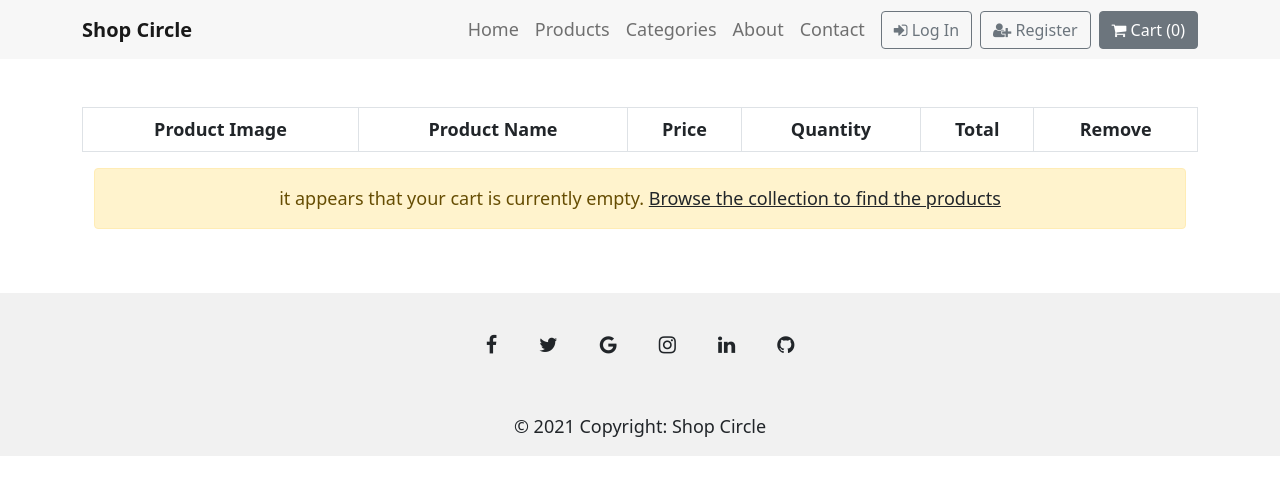
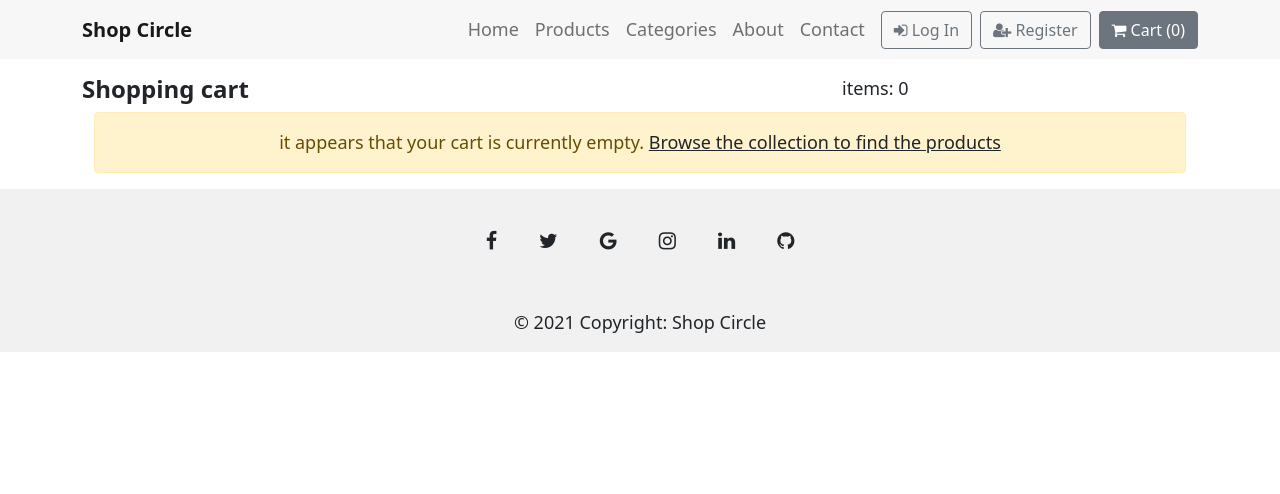
Before and after one commit to zhirtaha/react-Ecommerce, a React (Create React App) app: page /cart in a window 1280 px wide. Shown: the top 494 px of the page. Built offline with nearby package versions, Linux system fonts and the light colour scheme.

Commit message:
changed cart page

```diff
--- a/src/components/Cart.jsx
+++ b/src/components/Cart.jsx
@@ -1,5 +1,5 @@
 import React from "react";
-import { Button, Container, Alert,Table } from "react-bootstrap";
+import { Button, Container, Alert, Row, Col } from "react-bootstrap";
 import { useSelector, useDispatch } from "react-redux";
 import { Link } from "react-router-dom";
 import { RemoveFromCart } from "../features/CartSlice";
@@ -25,76 +25,72 @@ function Cart() {
   };
 
   return (
-    <div>
-      <Container className="my-4 py-4">
-        <div>
-          <Table bordered responsive>
-            <thead>
-              <tr>
-                <th className="text-center">Product Image</th>
-                <th className="text-center">Product Name</th>
-                <th className="text-center">Price</th>
-                <th className="text-center">Quantity</th>
-                <th className="text-center">Total</th>
-                <th className="text-center">Remove</th>
-              </tr>
-            </thead>
-            <tbody>
+    <>
+      <Container>
+        <Row>
+        <Col md={8}>
+          <h4 className="mt-3 fw-bold">Shopping cart</h4>
+        </Col>
+        <Col>
+          <div className="text-right  mt-3">items: {cart.length}</div>
+        </Col>
+        </Row>
         {cart.map((item, index) => {
           return (
-                  <tr key={index}>
-                    <td className="text-center">
+            <Row key={index}>
+              <Row className="border-top border-bottom">
+                <Row className="align-items-center mt-3 mb-3">
+                  <Col md={2}>
                     <img
                       src={item.image}
-                        alt={item.name}
-                        className="img-fluid"
-                        height="160px"
-                        width="160px"
+                      alt={item.image}
+                      className="img-fluid w-75 "
                     />
-                    </td>
-                    <td className="text-center">{item.name}</td>
-                    <td className="text-center">$ {item.price}</td>
-                    <td>
-                      <div className="text-center col-xs-12">
+                  </Col>
+                  <Col md={4}>
+                    <Row>
+                      <div className="text-muted">{item.category}</div>
+                    </Row>
+                    <Row>
+                      <div className="fw-bold">{item.name}</div>
+                    </Row>
+                  </Col>
+                  <Col>
+                    <div className="fw-bold">${item.price}</div>
+                  </Col>
+                  <Col>
                     <Button
-                          className="me-1"
+                      onClick={() => dispatch(Decrease_Quantity(item._id))}
                       variant="secondary"
-                          onClick={() => dispatch(Decrease_Quantity(item._id))}
+                      size="sm"
                     >
                       -
-                        </Button>
-                        {item.quantity}
+                    </Button>{" "}
+                    <span className="fw-bolder">{item.quantity}</span>{" "}
                     <Button
-                          className="ms-1"
+                      onClick={() => dispatch(Increase_Quantity(item._id))}
                       variant="secondary"
-                          onClick={() => dispatch(Increase_Quantity(item._id))}
+                      size="sm"
                     >
                       +
                     </Button>
-                      </div>
-                    </td>
-                    <td className="text-center">
-                      {item.price * item.quantity}
-                    </td>
-                    <td>
-                      <div className="text-center">
+                  </Col>
+                  <Col>
                     <Button
+                      onClick={() => dispatch(RemoveFromCart(item._id))}
                       variant="danger"
-                          onClick={() => dispatch(RemoveFromCart(item._id))}
                     >
-                          <i className="fa fa-trash"></i> Remove
+                      <i className="fa fa-trash"></i>
                     </Button>
-                      </div>
-                    </td>
-                  </tr>
+                  </Col>
+                </Row>
+              </Row>
+            </Row>
           );
         })}
-            </tbody>
-          </Table>
-        </div>
         {cart.length === 0 && emptycart()}
       </Container>
-    </div>
+    </>
   );
 }
 
--- a/src/components/ProductCard.jsx
+++ b/src/components/ProductCard.jsx
@@ -1,5 +1,5 @@
 import React from "react";
-import { Card, Button, Spinner, Alert } from "react-bootstrap";
+import { Spinner, Alert,Card,Button, Container,Row,Col } from "react-bootstrap";
 import { useDispatch } from "react-redux";
 import { AddToCart } from "../features/CartSlice";
 import { Link } from "react-router-dom";
@@ -23,23 +23,22 @@ function ProductCard() {
         </Alert>
       </div>
     );
+ return(
+   <>
+    <Container>
+        <Row>
+          {data.map((item, index) => {
             return (
               <>
-      {data.map((item, index) => {
-        return (
+                <Col md={4} key={index}>
                   <Card
-            style={{ width: "18rem" }}
+                    style={{ width:"18rem"}}
                     border="secondary"
                     className="m-5 p-0"
                     key={index}
                   >
-            <Card.Img
-              variant="top"
-              height="250px"
-              width="250px"
-              src={item.image}
-            />
-            <Card.Body>
+                    <Card.Img variant="top" src={item.image} width="300px" height="300px" />
+                    <Card.Body className="text-center">
                       <Card.Text>{item.category}</Card.Text>
                       <Card.Title>{item.name}</Card.Title>
                       <Card.Text>${item.price}</Card.Text>
@@ -59,10 +58,14 @@ function ProductCard() {
                       </Button>
                     </Card.Body>
                   </Card>
+                </Col>
+              </>
             );
           })}
+        </Row>
+      </Container>
    </>
-  );
+ )
 }
 
 export default ProductCard;
--- a/src/services/product-api.js
+++ b/src/services/product-api.js
@@ -2,7 +2,7 @@ import { createApi, fetchBaseQuery } from "@reduxjs/toolkit/query/react";
 export const ApiSlice = createApi({
   reducerPath: "api",
   baseQuery: fetchBaseQuery({
-    baseUrl: "https://serene-eyrie-59879.herokuapp.com/",
+    baseUrl: "http://localhost:2000/",
   }),
   endpoints: (builder) => {
     return {
```
Also changed, not shown: src/App.css (line endings or trailing spaces). Lines whose indentation alone changed are shown as unchanged.
